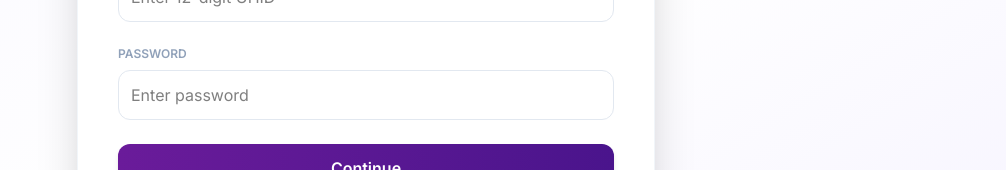
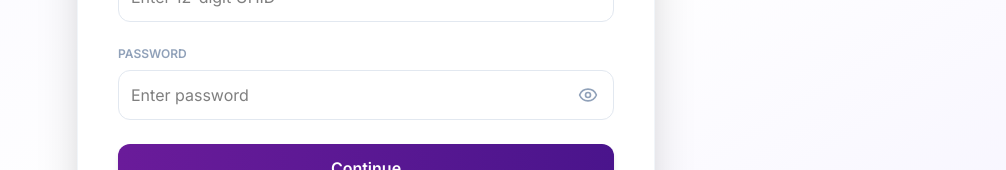
Before and after one commit to HarshitRathore-47/UHID-Unified-Health-ID_PERN, a React (Vite) app in the folder Frontend/UHID-Frontend/: page /patient/login in a window 1280 px wide. Shown: the part 277-447 px from the top of the page, without its empty margins (274-1280 px from the left). Built offline with nearby package versions, Linux system fonts and the light colour scheme; no server answers.

Commit message:
Ui improved

```diff
--- a/Frontend/UHID-Frontend/src/components/DoctorLogin.jsx
+++ b/Frontend/UHID-Frontend/src/components/DoctorLogin.jsx
@@ -1,6 +1,7 @@
 import { useState, useEffect } from "react";
 import { useNavigate } from "react-router-dom";
 import doctorService from "../services/doctorServices";
+import { Eye, EyeOff } from "lucide-react";
 import useTheme from "../hooks/useTheme";
 import { motion, AnimatePresence } from "framer-motion";
 
@@ -11,6 +12,7 @@ export default function DoctorLogin() {
 
   const [identifier, setIdentifier] = useState(""); //
   const [password, setPassword] = useState(""); //
+  const [showPassword, setShowPassword] = useState(false);
   const [otp, setOtp] = useState("");
   const [loading, setLoading] = useState(false);
   const [error, setError] = useState("");
@@ -159,14 +161,25 @@ export default function DoctorLogin() {
                 <label className="text-xs font-semibold uppercase text-slate-400 block mb-2">
                   Password
                 </label>
+                <div className="relative">
+                  {" "}
+                  {/* Wrapper added for positioning */}
                   <input
-                  type="password"
+                    type={showPassword ? "text" : "password"} // Type toggle logic
                     value={password}
                     onChange={(e) => setPassword(e.target.value)}
                     placeholder="Enter password"
-                  className="w-full p-3 rounded-xl border border-slate-200 focus:ring-2 focus:ring-(--ring)/30 outline-none transition-all"
+                    className="w-full p-3 pr-12 rounded-xl border border-slate-200 focus:ring-2 focus:ring-purple-500/30 outline-none transition-all"
                     required
                   />
+                  <button
+                    type="button" // Important: type button rakho warna form submit ho jayega
+                    onClick={() => setShowPassword(!showPassword)}
+                    className="absolute right-4 top-1/2 -translate-y-1/2 text-slate-400 hover:text-purple-600 transition-colors"
+                  >
+                    {showPassword ? <EyeOff size={20} /> : <Eye size={20} />}
+                  </button>
+                </div>
               </div>
               <button
                 disabled={loading}
--- a/Frontend/UHID-Frontend/src/components/PatientLogin.jsx
+++ b/Frontend/UHID-Frontend/src/components/PatientLogin.jsx
@@ -1,4 +1,5 @@
 import { useState, useEffect, useRef } from "react";
+import { Eye, EyeOff } from "lucide-react";
 import { useNavigate } from "react-router-dom";
 import patientService from "../services/patientService";
 import { motion, AnimatePresence } from "framer-motion";
@@ -11,6 +12,7 @@ export default function LoginPatient() {
 
   const [uhid, setUhid] = useState("");
   const [password, setPassword] = useState(""); //
+  const [showPassword, setShowPassword] = useState(false);
   const [otp, setOtp] = useState("");
   const [loading, setLoading] = useState(false);
   const [error, setError] = useState("");
@@ -159,14 +161,25 @@ export default function LoginPatient() {
                 <label className="text-xs font-semibold uppercase text-slate-400 block mb-2">
                   Password
                 </label>
+                <div className="relative">
+                  {" "}
+                  {/* Wrapper added for positioning */}
                   <input
-                  type="password"
+                    type={showPassword ? "text" : "password"} // Type toggle logic
                     value={password}
                     onChange={(e) => setPassword(e.target.value)}
                     placeholder="Enter password"
-                  className="w-full p-3 rounded-xl border border-slate-200 focus:ring-2 focus:ring-purple-500/30 outline-none transition-all"
+                    className="w-full p-3 pr-12 rounded-xl border border-slate-200 focus:ring-2 focus:ring-purple-500/30 outline-none transition-all"
                     required
                   />
+                  <button
+                    type="button" // Important: type button rakho warna form submit ho jayega
+                    onClick={() => setShowPassword(!showPassword)}
+                    className="absolute right-4 top-1/2 -translate-y-1/2 text-slate-400 hover:text-purple-600 transition-colors"
+                  >
+                    {showPassword ? <EyeOff size={20} /> : <Eye size={20} />}
+                  </button>
+                </div>
               </div>
 
               <button
```
Lines whose indentation alone changed are shown as unchanged.
